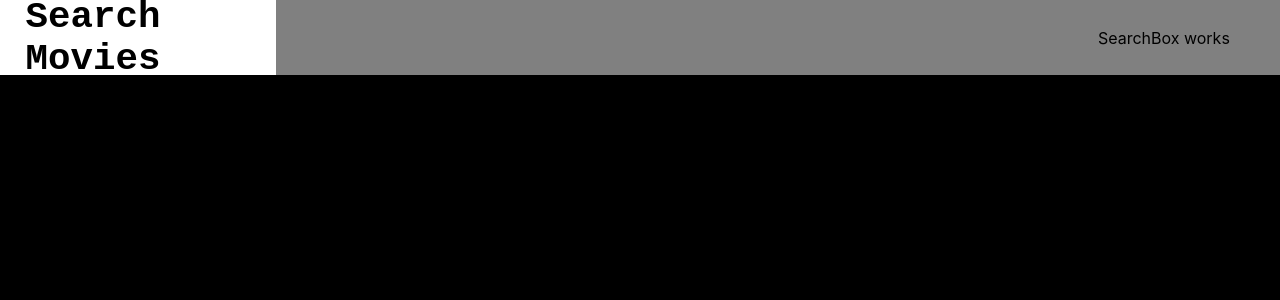
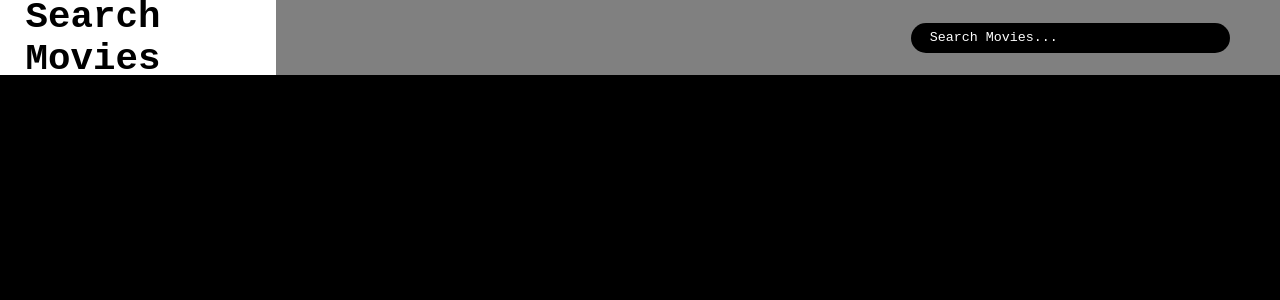
Before and after one commit to josh-foster/Movie-API, a React (Create React App) app: page / in a window 1280 px wide. Shown: the top 300 px of the page. Built offline with nearby package versions, Linux system fonts and the light colour scheme.

Commit message:
search input field added with styling

```diff
--- a/src/component/SearchBox/SearchBox.jsx
+++ b/src/component/SearchBox/SearchBox.jsx
@@ -3,9 +3,9 @@ import styles from "./SearchBox.module.scss";
 
 const SearchBox = () => {
   return (
-    <>
-      <p>SearchBox works</p>
-    </>
+    <input
+    type="text"
+    placeholder="Search Movies..." />
   );
 };
 
--- a/src/component/SearchBox/SearchBox.module.scss
+++ b/src/component/SearchBox/SearchBox.module.scss
@@ -0,0 +1,30 @@
+input{
+    width: 300px;
+    height: 40%;
+    background-color: black;
+    color: white;
+    border: none;
+    border-radius: 30px;
+    outline: none;
+    padding-left: 2%;
+
+    font-family: 'Courier New', Courier, monospace;
+    &::placeholder{
+        font-family: 'Courier New', Courier, monospace;
+        color: white;
+    }
+
+    &:focus{
+        &::placeholder{
+            color: transparent;
+        }
+    }
+}
+
+@media only screen and (max-width: 768px) {
+   input{
+        width: 200px;
+       font-size: 0.75rem;
+       padding-left: 5%;
+   }
+}
```
Also changed, not shown: 1 other file (tests, documents, lock files or other folders).
